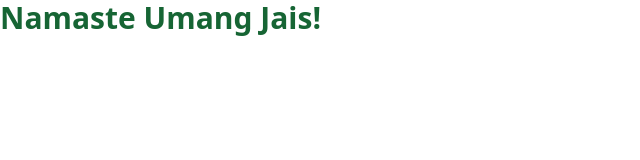
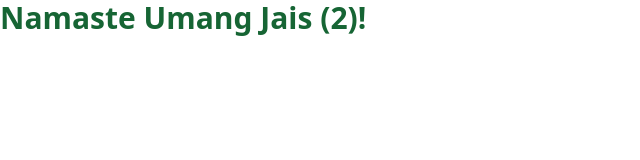
Before and after one commit to Umangjais01/Netflix-GPT, a React (Create React App) app: page / in a window 1280 px wide. Shown: the top 160 px of the page, without its empty margins (0-640 px from the left). Built offline with nearby package versions, Linux system fonts and the light colour scheme.

Commit message:
Title was changed.

```diff
--- a/src/App.js
+++ b/src/App.js
@@ -4,7 +4,7 @@ import './App.css';
 function App() {
   return (
     <div className="text-3xl font-bold text-green-800">
-     Namaste  Umang Jais!
+     Namaste  Umang Jais (2)!
     </div>
   );
 }
```
